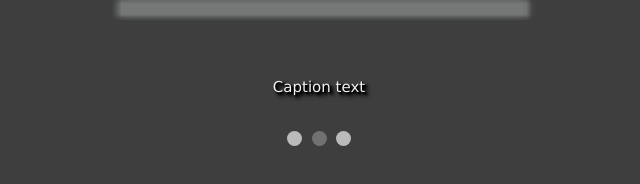
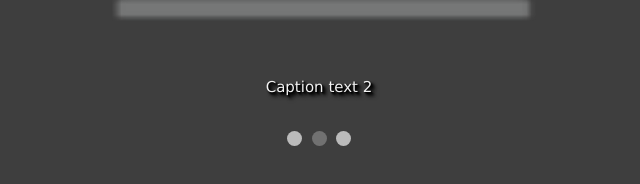
Before and after one commit to MukeshTak09/gspilani, a plain HTML site: page index.html in a window 1280 px wide. Shown: the part 496-680 px from the top of the page, 321-961 px from the left. Drawn offline with Linux system fonts and the light colour scheme.

Commit message:
Update index.html

```diff
--- a/index.html
+++ b/index.html
@@ -92,7 +92,7 @@ img {vertical-align: middle;}
 <div class="mySlides fade">
   <div class="numbertext">2 / 3</div>
   <img src="gslogo.png" style="width:100%; height: 600px;">
-  <div class="text">Caption text </div>
+  <div class="text">Caption text 2</div>
 </div>
 
 <div class="mySlides fade">
```
